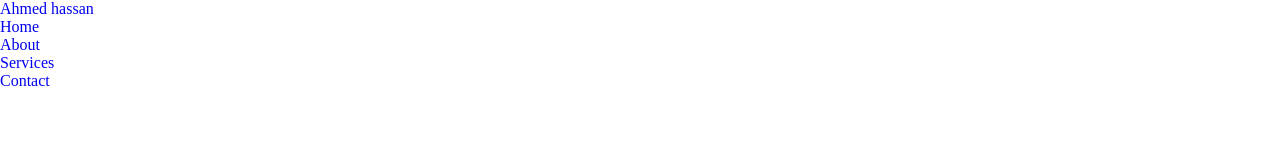
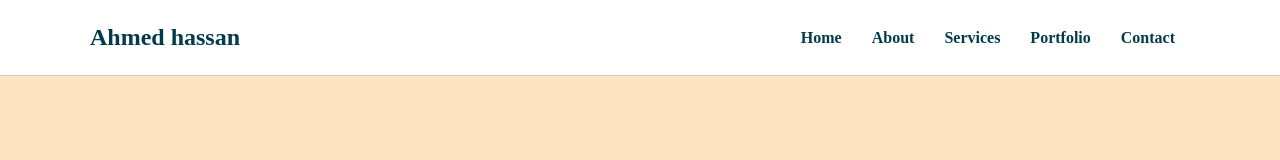
Before and after one commit to AhmedhassanB/portfolio, a plain HTML site: page index.html in a window 1280 px wide. Drawn offline with Linux system fonts and the light colour scheme.

Commit message:
make the html and css navbar

```diff
--- a/index.html
+++ b/index.html
@@ -11,17 +11,30 @@
 <body>
     <!-- creat a nav bar -->
     <header id="home">
+        <!-- the navbar content -->
         <div class="navbar">
+            <nav>
+                <a href="home" id="logo">Ahmed hassan</a>
+                <ul>
+                    <li><a href="home">Home</a></li>
+                    <li><a href="About">About</a></li>
+                    <li><a href="Services">Services</a></li>
+                    <li><a href="Portfolio">Portfolio</a></li>
+                    <li><a href="Contact">Contact</a></li>
+                </ul>
+            </nav>
+        </div>
+        <!-- the end of the nav bar  -->
+        <!-- <div class="header-content">
+            <div class="content-text">
+                <p><span class=""></span></p>
+            </div>
+            <div class="content-image">
 
-            <a href="home">Ahmed hassan</a>
-            <ul>
-                <li><a href="home">Home</a></li>
-                <li><a href="About">About</a></li>
-                <li><a href="Services">Services</a></li>
-                <li><a href="Contact">Contact</a></li>
-            </ul>
+            </div> -->
 
         </div>
+
     </header>
 
 
--- a/style.css
+++ b/style.css
@@ -12,3 +12,50 @@ a {
     text-decoration: none;
     /*to remove the line under the word */
 }
+
+/*header start*/
+
+/* the nav bar */
+header {
+    background-color: bisque;
+    height: 100vh;
+
+}
+
+header .navbar {
+    background-color: #fff;
+    border-bottom: 1px solid #ccc;
+    position: fixed;
+    width: 100%;
+    padding: 1.5rem 2rem;
+}
+
+header .navbar nav {
+    display: flex;
+    justify-content: space-between;
+    align-items: center;
+    /* مهما الشاشه كبرت هيبقا المحتوي في النص--> maxwidth 1100px  */
+    max-width: 1100px;
+    margin: auto;
+}
+
+header .navbar nav ul {
+    display: flex;
+    justify-content: space-between;
+}
+
+header .navbar nav ul a {
+    margin: 0 15px;
+    color: #033b4a;
+    font-weight: 600;
+}
+
+nav #logo {
+    color: #033b4a;
+    font-size: 24px;
+    font-weight: 600;
+}
+
+/* the end of the navbar*/
+
+/*header end*/
```
